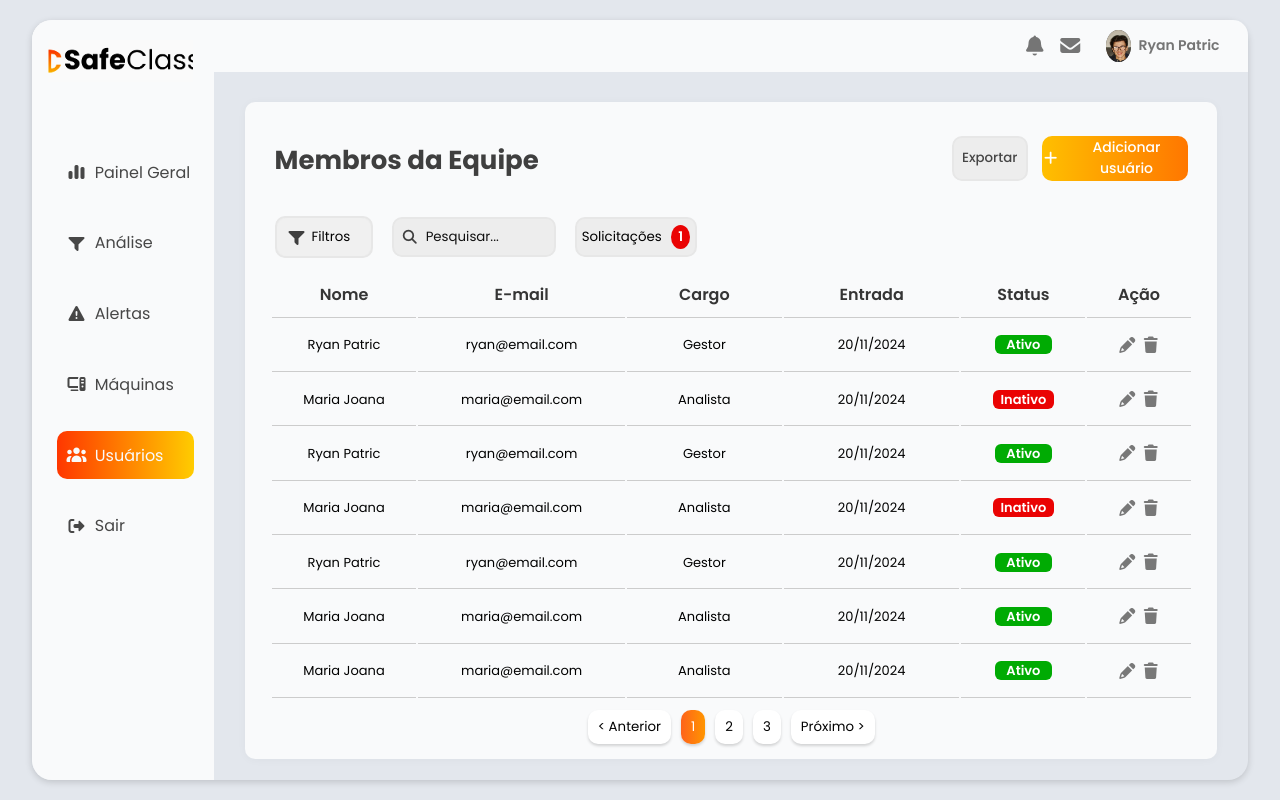
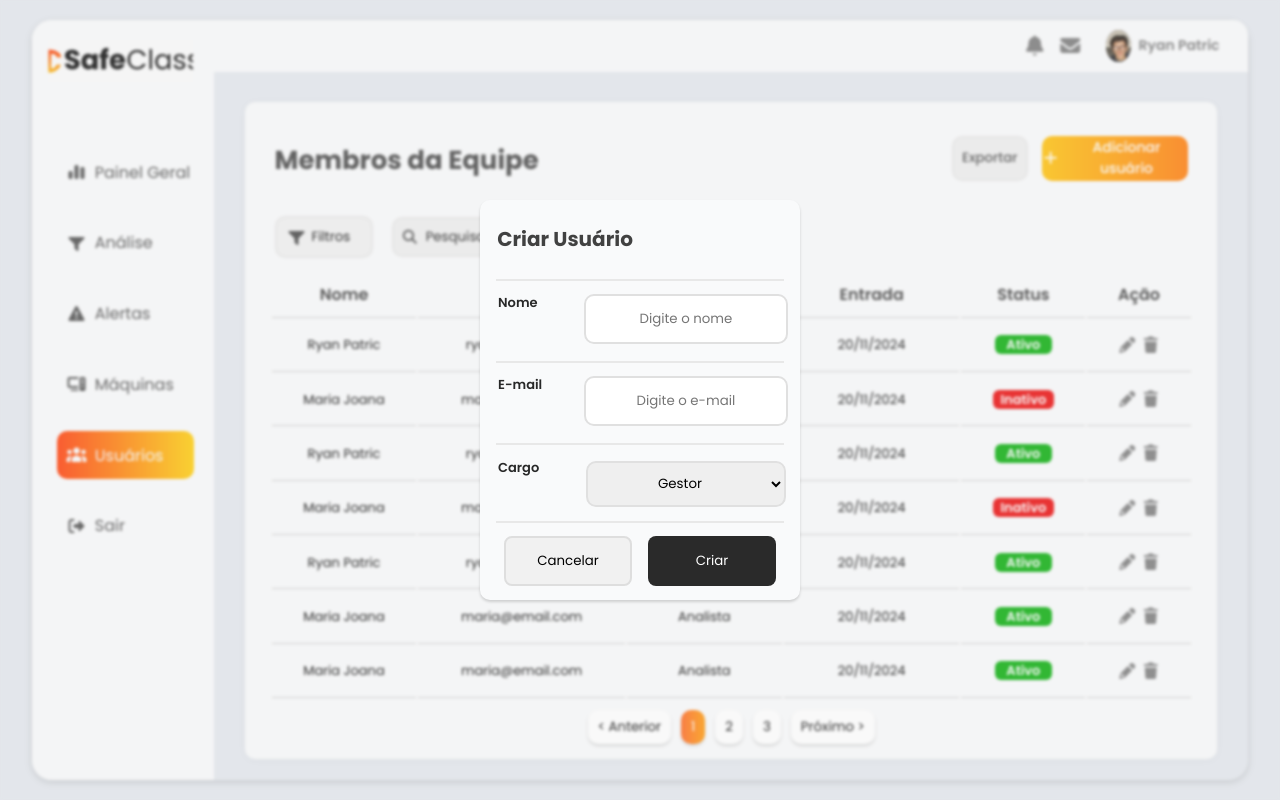
Before and after one commit to SafeClass-PI/Site-Institucional, a website: page public/Dashboard/usuarios.html in a window 1280 px wide. Both pictures are taken after a click on the button "Adicionar usuário". Drawn offline with Linux system fonts and the light colour scheme.

Commit message:
Anexando modal de criação de novo usuário

```diff
--- a/public/Dashboard/css/usuarios.css
+++ b/public/Dashboard/css/usuarios.css
@@ -252,6 +252,11 @@ body {
     cursor: pointer;
     gap: 4%;
     background: linear-gradient(90deg, #FFBF00, #FF7700);
+    transition: 0.2s ease-in-out all;
+}
+
+#adicionarUsuario:hover {
+    transform: scale(1.02);
 }
 
 #adicionarUsuario p {
@@ -263,6 +268,164 @@ body {
 #adicionarUsuario i {
     color: white;
     font-size: 14px;
+}
+
+.modal-adicionar-user {
+    position: absolute;
+    top: 50%;
+    left: 50%;
+    top: 50%;
+    left: 50%;
+    transform: translate(-50%, -50%);
+    width: 25%;
+    height: 50%;
+    background-color: var(--cor-branco);
+    box-shadow: 0 2px 3px rgba(0, 0, 0, 0.158);
+    border-radius: 10px;
+    display: none;
+    flex-direction: column;
+    justify-content: center;
+    align-items: center;
+    z-index: 11;
+}
+
+.titulo-modal-adicionar-user {
+    width: 100%;
+    height: 20%;
+    display: flex;
+    flex-direction: row;
+    align-items: center;
+}
+
+.titulo-modal-adicionar-user p {
+    font-weight: 650;
+    color: #414141;
+    font-size: 20px;
+    margin-left: 5.4%;
+}
+
+.infos-modal-adicionar-user {
+    width: 100%;
+    height: 60%;
+    display: flex;
+    flex-direction: column;
+    align-items: center;
+    justify-content: center;
+    gap: 5%;
+}
+
+.infos-input {
+    width: 100%;
+    height: 30%;
+    display: flex;
+    align-items: center;
+    justify-content: center;
+    flex-direction: row;
+    position: relative;
+    /* necessário */
+}
+
+.infos-input::before {
+    content: "";
+    position: absolute;
+    top: 0;
+    left: 5%;
+    right: 5%;
+    border-top: 2px solid rgb(232, 232, 232);
+}
+
+.titulo-campo {
+    width: 30%;
+    height: 67%;
+    display: flex;
+    flex-direction: row;
+    align-items: flex-start;
+    justify-content: flex-start;
+}
+
+.titulo-campo p {
+    font-weight: 550;
+    font-size: 13px;
+    margin-left: 19%;
+    color: #282828;
+}
+
+.titulo-campo p,
+.input-campo,
+.select-campo {
+    margin-top: 3%;
+}
+
+.input-campo,
+.select-campo {
+    width: 70%;
+    height: 100%;
+    display: flex;
+    align-items: center;
+    justify-content: center;
+    margin-right: 1%;
+}
+
+.input-campo input {
+    width: 90%;
+    height: 65%;
+    border-radius: 10px;
+    border: 2px solid rgb(224, 224, 224);
+    text-align: center;
+}
+
+.select-campo select {
+    width: 90%;
+    height: 65%;
+    border-radius: 10px;
+    border: 2px solid rgb(224, 224, 224);
+    text-align: center;
+}
+
+.btns-modal-adicionar-user {
+    width: 100%;
+    height: 20%;
+    display: flex;
+    flex-direction: row;
+    align-items: center;
+    justify-content: center;
+    gap: 5%;
+    margin-top: 2.3%;
+    position: relative;
+}
+
+.btns-modal-adicionar-user::before {
+    content: "";
+    position: absolute;
+    top: 0;
+    left: 5%;
+    right: 5%;
+    border-top: 2px solid rgb(232, 232, 232);
+}
+
+
+
+.btns-modal-adicionar-user button {
+    border: none;
+    border-radius: 8px;
+    width: 40%;
+    height: 64%;
+    cursor: pointer;
+    transition: 0.2s ease-in-out all;
+}
+
+.btns-modal-adicionar-user button:hover {
+    transform: scale(1.02);
+}
+
+.btns-modal-adicionar-user button:nth-of-type(1) {
+    border: 2px solid rgb(222, 222, 222);
+    background-color: #f1f1f1;
+}
+
+.btns-modal-adicionar-user button:nth-of-type(2) {
+    background-color: #2a2a2a;
+    color: white;
 }
 
 #exportarDados {
@@ -277,6 +440,7 @@ body {
     font-weight: 500;
     color: #454545;
 }
+
 
 .filtros-usuarios {
     width: 100%;
@@ -413,7 +577,7 @@ body {
     position: absolute;
     display: none;
     width: 40%;
-    height: 38.5%;
+    height: 41.8%;
     background-color: var(--cor-branco);
     border-radius: 10px;
     box-shadow: 0 2px 3px rgba(0, 0, 0, 0.158);
@@ -435,7 +599,7 @@ body {
     font-weight: 650;
     color: #414141;
     font-size: 20px;
-    margin-top: 2%;
+    margin-top: 3.4%;
     margin-left: 3.4%;
 }
 
@@ -465,6 +629,7 @@ body {
     width: 100%;
     height: 100%;
     text-align: center;
+    margin-top: 2%;
 }
 
 
--- a/public/Dashboard/js/usuarios.js
+++ b/public/Dashboard/js/usuarios.js
@@ -1,3 +1,30 @@
+function adicionarUsuario() {
+   telaOverlay.style.display = 'block'
+   modalAdicionarUser.style.display = 'flex';
+}
+
+function cancelarAdicionarUser() {
+   telaOverlay.style.display = 'none';
+   modalAdicionarUser.style.display = 'none';
+}
+
+function efetuarCriacaoUser() {
+   alert('Usuário criado com sucesso!');
+   telaOverlay.style.display = 'none';
+   modalAdicionarUser.style.display = 'none';
+
+}
+
+function abrirSolicitacoes() {
+   modalSolicitacoes.style.display = 'block';
+   telaOverlay.style.display = 'block';
+}
+
+function fecharSolicitacoes() {
+   modalSolicitacoes.style.display = 'none';
+   telaOverlay.style.display = 'none';
+}
+
 function deletarUsuario() {
    telaOverlay.style.display = 'block';
    modalDeletarUsuario.style.display = 'flex';
@@ -13,13 +40,3 @@ function confirmarExclusaoUser() {
    telaOverlay.style.display = 'none';
    modalDeletarUsuario.style.display = 'none';
 }
-
-function abrirSolicitacoes() {
-   modalSolicitacoes.style.display = 'block';
-   telaOverlay.style.display = 'block'
-}
-
-function fecharSolicitacoes() {
-   modalSolicitacoes.style.display = 'none';
-   telaOverlay.style.display = 'none';
-}
--- a/public/Dashboard/usuarios.html
+++ b/public/Dashboard/usuarios.html
@@ -17,7 +17,7 @@
     <div class="dashboard">
         <div class="side-bar">
             <div class="logo">
-                <a href="../Site/index.html"><img src="imgs/logo.png"></a>
+                <a href="../index.html"><img src="imgs/logo.png"></a>
             </div>
             <div class="links">
                 <a href="dashboard_geral.html" class="icone-links">
@@ -40,7 +40,7 @@
                     <i class="fa-solid fa-users"></i>
                     <p>Usuários</p>
                 </a>
-                <a href="../Site/index.html" class="icone-links">
+                <a href="../index.html" class="icone-links">
                     <i class="fa-solid fa-right-from-bracket"></i>
                     <p>Sair</p>
                 </a>
@@ -67,6 +67,46 @@
                         <button id="adicionarUsuario" onclick="adicionarUsuario()"><i class="fa-solid fa-plus"></i>
                             <p>Adicionar usuário</p>
                         </button>
+                        <div class="modal-adicionar-user" id="modalAdicionarUser">
+                            <div class="titulo-modal-adicionar-user">
+                                <p>Criar Usuário</p>
+                            </div>
+                            <div class="infos-modal-adicionar-user">
+                                <div class="infos-input">
+                                    <div class="titulo-campo">
+                                        <p>Nome</p>
+                                    </div>
+                                    <div class="input-campo">
+                                        <input type="text" placeholder="Digite o nome">
+                                    </div>
+                                </div>
+                                <div class="infos-input">
+                                    <div class="titulo-campo">
+                                        <p>E-mail</p>
+                                    </div>
+                                    <div class="input-campo">
+                                        <input type="text" placeholder="Digite o e-mail">
+                                    </div>
+                                </div>
+                                <div class="infos-input">
+                                    <div class="titulo-campo">
+                                        <p>Cargo</p>
+                                    </div>
+                                    <div class="select-campo">
+                                        <select>
+                                            <option value="#">Gestor</option>
+                                            <option value="#">Analista</option>
+                                            <option value="#">Técnico de T.I</option>
+                                            <option value="#">Professor</option>
+                                        </select>
+                                    </div>
+                                </div>
+                            </div>
+                            <div class="btns-modal-adicionar-user">
+                                <button onclick="cancelarAdicionarUser()">Cancelar</button>
+                                <button onclick="efetuarCriacaoUser()">Criar</button>
+                            </div>
+                        </div>
                     </div>
                 </div>
                 <div class="filtros-usuarios">
@@ -94,7 +134,7 @@
                         </div>
                         <div class="modal-solicitacoes-usuario" id="modalSolicitacoes">
                             <div class="titulo-modal-solicitacoes">
-                                <p>Solicitações:</p>
+                                <p>Solicitações</p>
                                 <button onclick="fecharSolicitacoes()"><i class="fa-solid fa-circle-xmark"></i></button>
                             </div>
                             <div class="lista-solicitacoes">
```
Also changed, not shown: public/Dashboard/dashboard_especifica.html (+2 -2 lines), public/Dashboard/dashboard_geral.html (+2 -2 lines), 1 other file.
